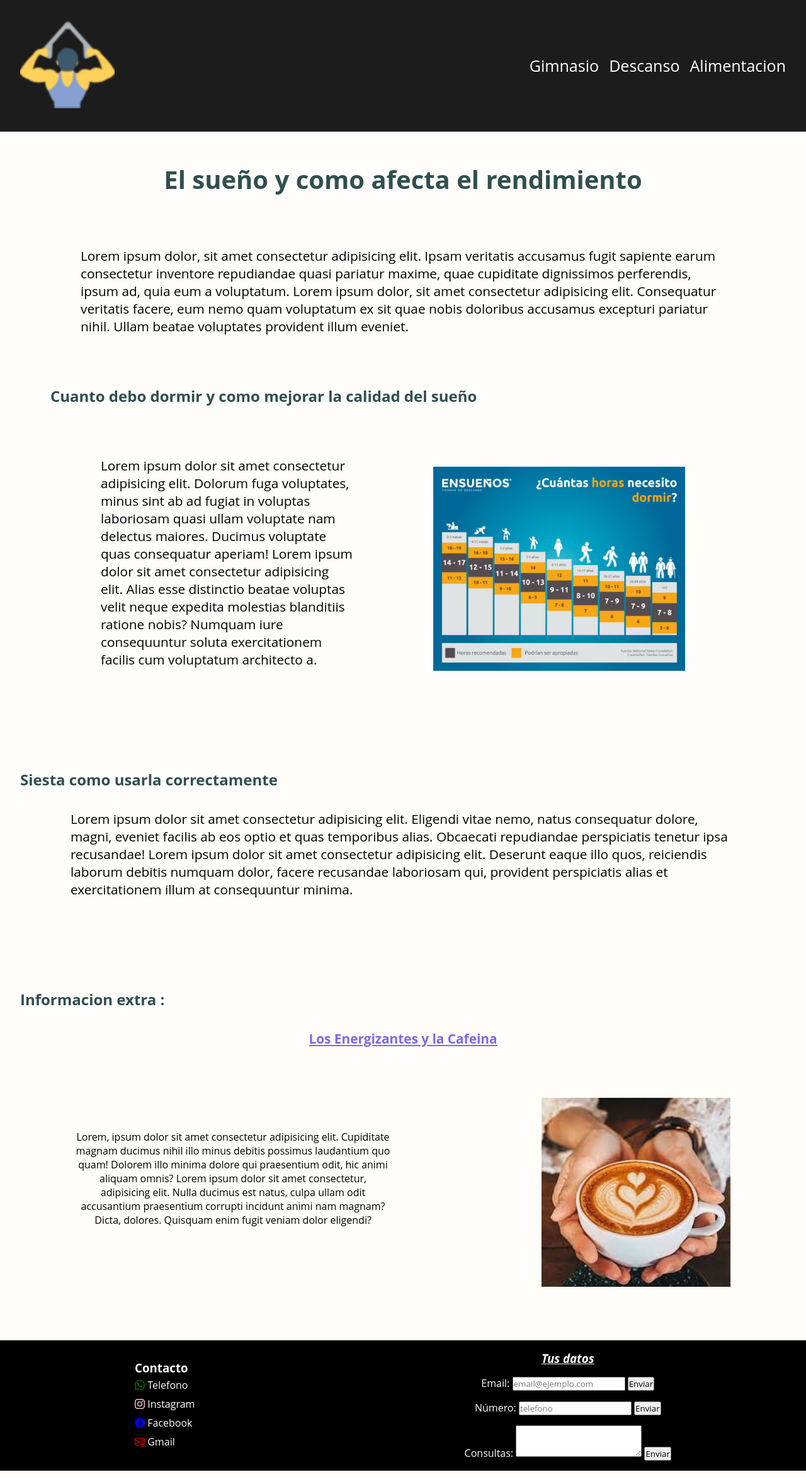
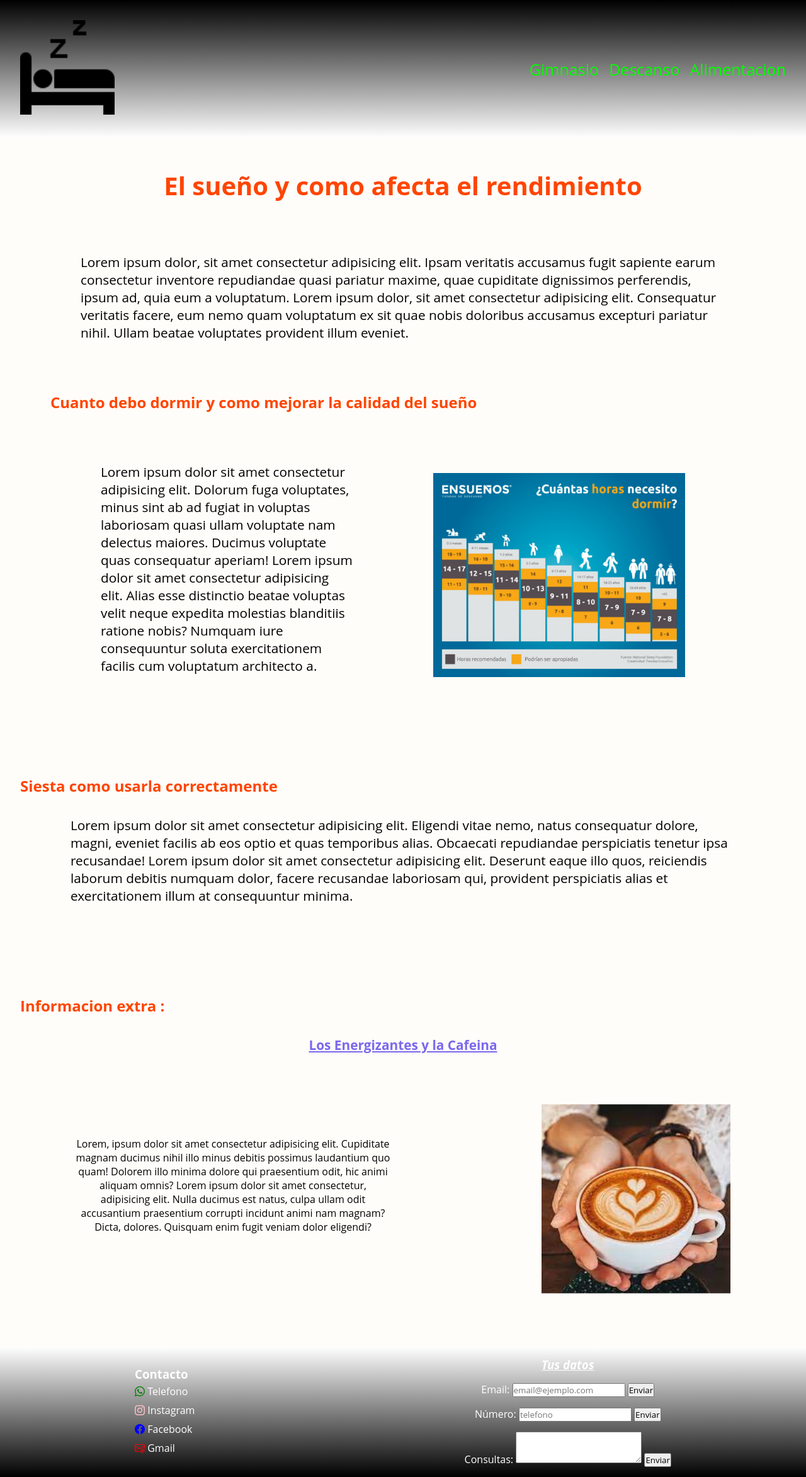
Before and after one commit to DiegoG1999/proyecto-coder, a website: page html/descanso.html in a window 1280 px wide. Shown: the whole page at 63% size. Drawn offline with nearby package versions, Linux system fonts and the light colour scheme.

Commit message:
modificando animaciones y logos

```diff
--- a/html/descanso.html
+++ b/html/descanso.html
@@ -10,11 +10,12 @@
     <link rel="stylesheet" href="https://cdn.jsdelivr.net/npm/bootstrap-icons@1.10.3/font/bootstrap-icons.css">
     <link rel="stylesheet" href="../css/styles.css">
     <link rel="icon" href="">
+    <link href="https://unpkg.com/aos@2.3.1/dist/aos.css" rel="stylesheet">
 </head>
 
 <body>
     <header class="encabezado">
-        <a href="../index.html"><img class="logo" src="../img/cuerpo.png" alt="logo"></a>
+        <a href="../index.html"><img class="logo" src="../img/icons8-durmiendo-en-la-cama-100.png" alt="logo"></a>
         <button id="abrir" class="abrir-menu"> <i class="bi bi-list"></i></button>
         <nav class="encabezado__nav" id="nav">
             <button id="cerrar" class="cerrar-menu"> <i class="bi bi-x"></i></button>
@@ -42,7 +43,7 @@
         </section>
 
         <section>
-            <article class="parte2">
+            <article class="parte2" >
                 <h2 class="parte2__h2">Cuanto debo dormir y como mejorar la calidad del sueño</h2>
                 <p class="parte2__parrafo">Lorem ipsum dolor sit amet consectetur adipisicing elit. Dolorum fuga
                     voluptates, minus sint ab ad
@@ -50,7 +51,7 @@
                     consequatur aperiam! Lorem ipsum dolor sit amet consectetur adipisicing elit. Alias esse distinctio
                     beatae voluptas velit neque expedita molestias blanditiis ratione nobis? Numquam iure consequuntur
                     soluta exercitationem facilis cum voluptatum architecto a.</p>
-                <figure class="parte2__fig">
+                <figure class="parte2__fig" data-aos="flip-up">
                     <img class="parte2__img" src="../img/horas-de-sueo-min-980x794-1.jpg"
                         alt="cuanto dormir segun la edad">
                 </figure>
@@ -72,7 +73,7 @@
             <article>
                 <h2 class="parte4__h2"> Informacion extra :</h2>
                 <h4 class="parte4__h4 ">Los Energizantes y la Cafeina</h4>
-                <div class="parte4__div">
+                <div class="parte4__div" data-aos="fade-up" data-aos-duration="3000">
                     <p class="parte4__parrafo">Lorem, ipsum dolor sit amet consectetur adipisicing elit. Cupiditate
                         magnam
                         ducimus nihil illo minus
@@ -135,6 +136,12 @@
 
     </footer>
     <script src="../js/main.js"></script>
+    <script src="https://unpkg.com/aos@2.3.1/dist/aos.js"></script>
+    <script>
+        AOS.init();
+    </script>
+
+
 </body>
 
 </html>
--- a/scss/components/_footer.scss
+++ b/scss/components/_footer.scss
@@ -1,6 +1,6 @@
 
 .contenedor {
-    background-color: black;
+    background-image: linear-gradient(white,black);
     color: white;
     display: flex;
     justify-content: space-around;
--- a/scss/components/_header.scss
+++ b/scss/components/_header.scss
@@ -1,6 +1,6 @@
 .encabezado {
 
-    background-color: #1c1c1c;
+    background-image: linear-gradient(black,white);
     display: flex;
     align-items: center;
     justify-content: space-between;
@@ -15,7 +15,7 @@
 
 
     &__item a {
-        color: white;
+        color: #00FF00;
         text-decoration: none;
 
         &:hover {
--- a/scss/pages/_descanso.scss
+++ b/scss/pages/_descanso.scss
@@ -1,4 +1,4 @@
-$color-titulos: #2F4F4F;
+$color-titulos: #FF4500;
 $color-subtitulo: #7B68EE;
 
 @media (max-width:599px) {
```
Also changed, not shown: html/alimentacion.html (+13 -8 lines), html/gimnasio.html (+1 -1 lines), index.html (+2 -0 lines), package.json (+5 -2 lines), css/styles.css, img/correr.jfif (deleted), img/corriendo.jfif (deleted), img/gym.png (added), img/icons8-alimentación-saludable-100(1).png (added), img/icons8-durmiendo-en-la-cama-100.png (added), img/icons8-pesa-100.png (added), img/menu.png (deleted), img/moroccan-flower.png (deleted), 1 other file.
